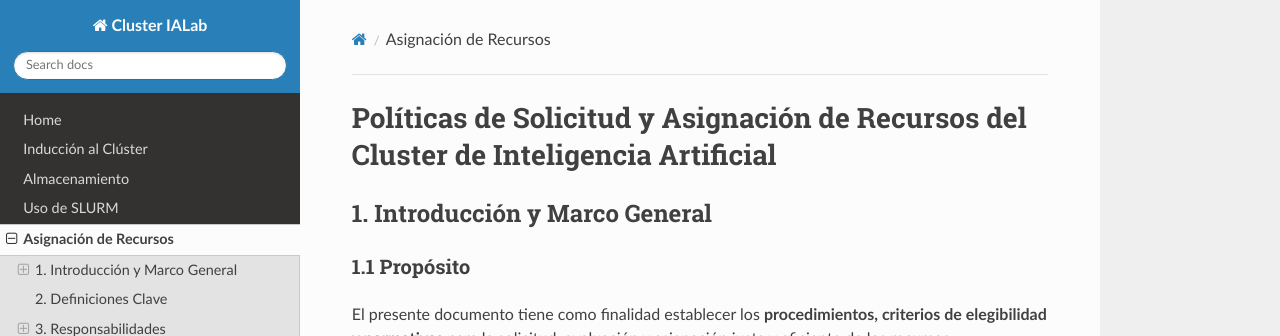
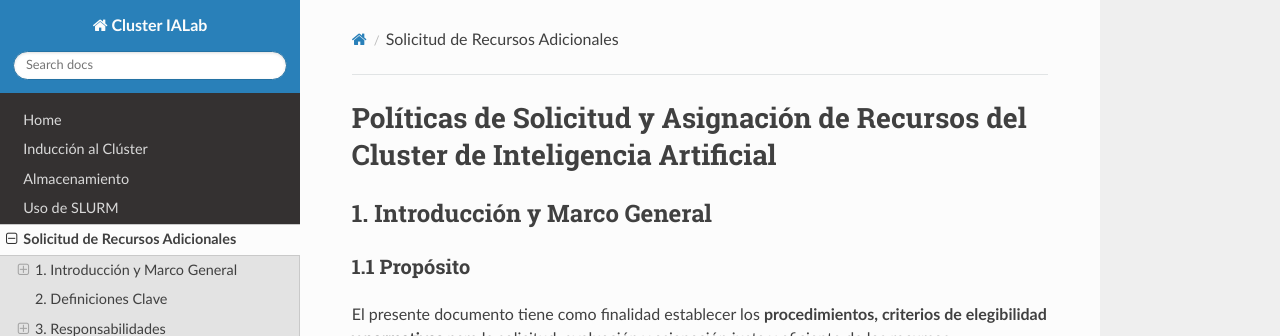
Before and after one commit to Sysadmins-CENIA/Cluster-IALab-Docs, an MkDocs documentation site: the page built from docs/additional_resources.md, in a window 1280 px wide and 900 px high. Shown: the top 336 px of the window. Built offline with MkDocs 1.6.1, drawn with Linux system fonts in a browser that asks for light colours; nearby versions of some CDN libraries.

Commit message:
Minor refactor of resources policy page

```diff
--- a/mkdocs.yml
+++ b/mkdocs.yml
@@ -4,7 +4,7 @@ nav:
   - Inducción al Clúster: intro.md
   - Almacenamiento: storage.md
   - Uso de SLURM: slurm.md
-  - Asignación de Recursos: resource_policy.md
+  - Solicitud de Recursos Adicionales: additional_resources.md
   - Ejemplos de SLURM: slurm_examples.md
   - Uso de SSH: ssh.md
   - Política de Uso: usage_policy.md
```
Also changed, not shown: docs/additional_resources.md (renamed from docs/resource_policy.md).
